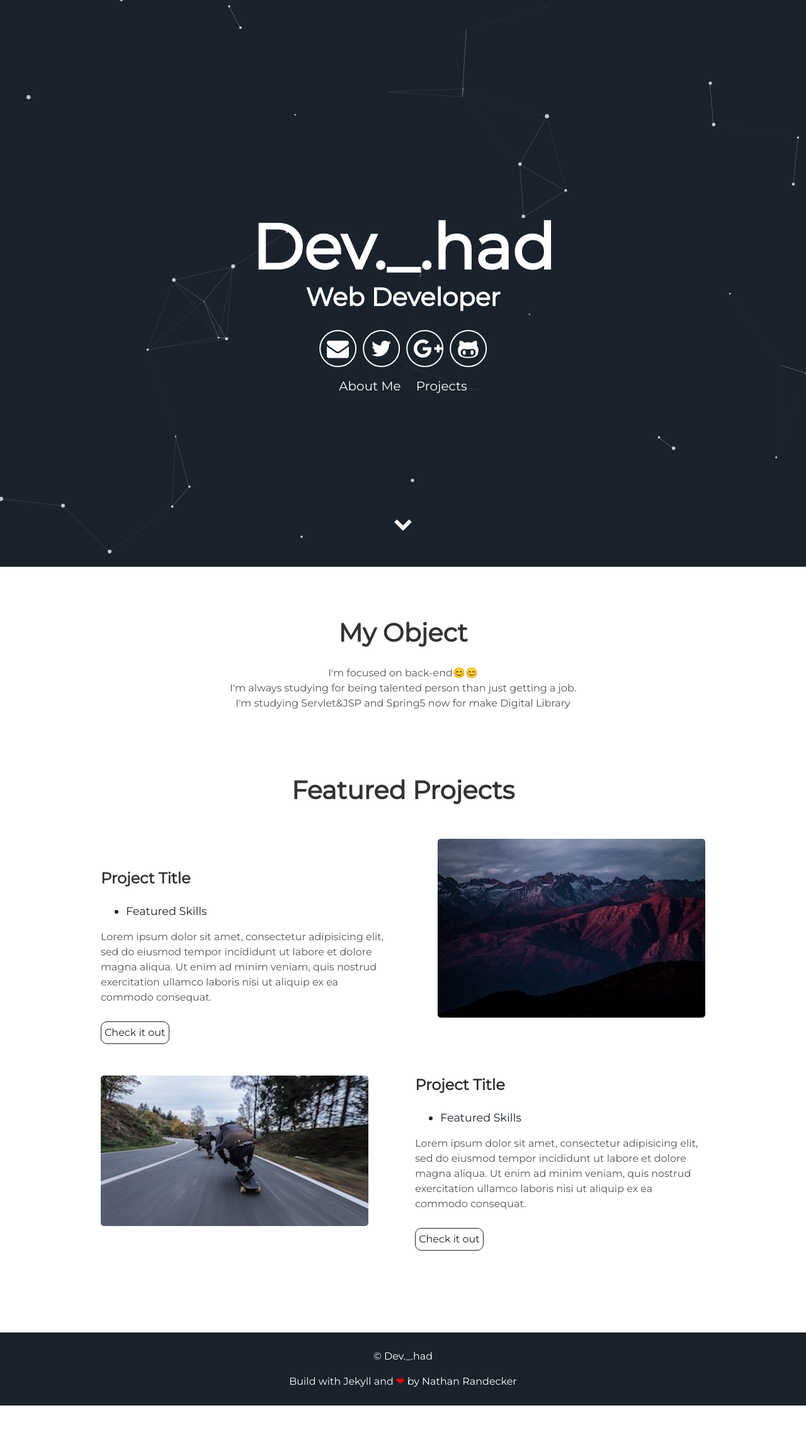
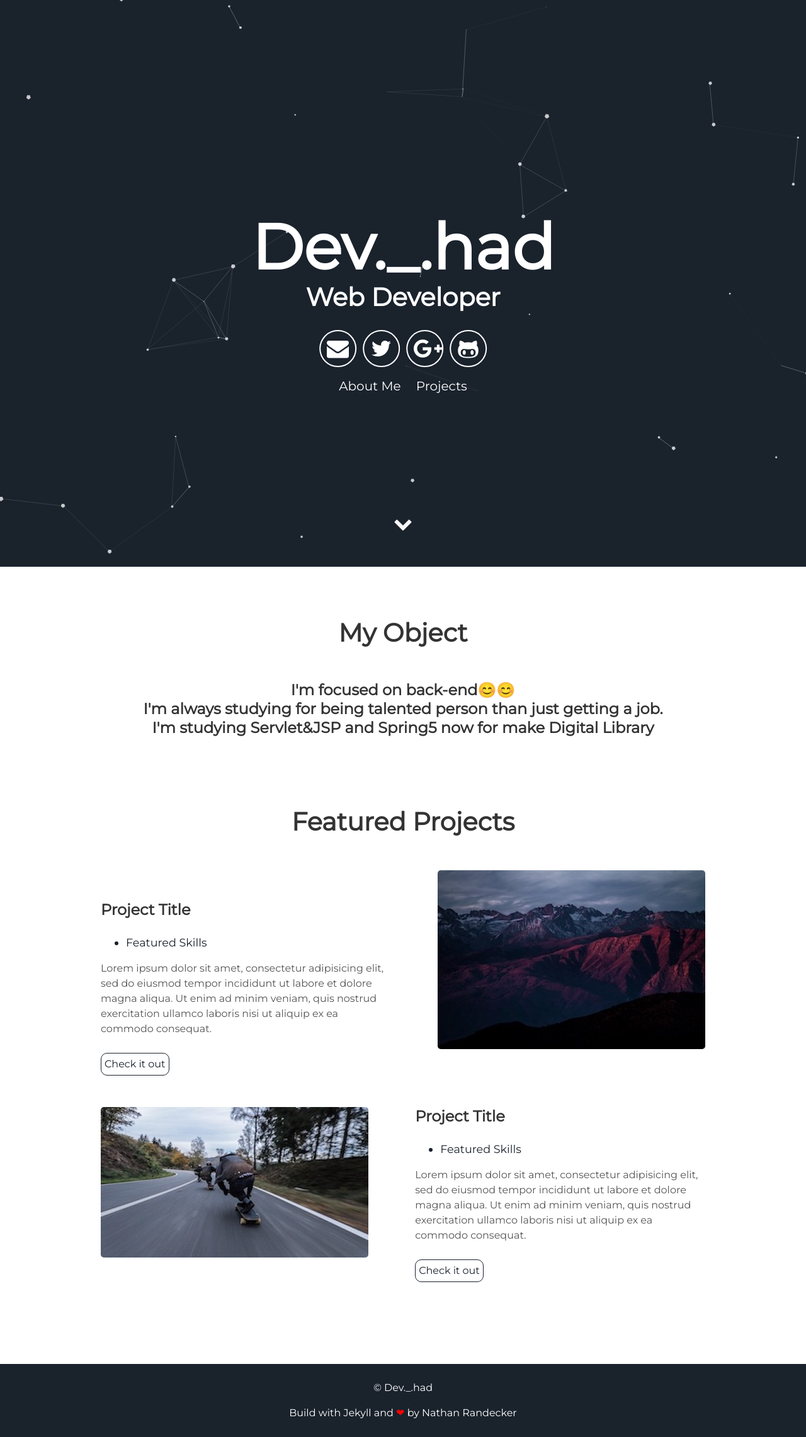
Before and after one commit to hadongkyoun/hadongkyoun.github.io, a Jekyll site: the page built from index.html, in a window 1280 px wide. Shown: the whole page at 63% size. Built offline with Jekyll 4.4.1, drawn with Linux system fonts in a browser that asks for light colours; before the commit the page ends 2232 px from its top, so only the background shows below that.

Commit message:
change font size

```diff
--- a/_includes/about.html
+++ b/_includes/about.html
@@ -1,6 +1,6 @@
  <div class="user-details">
   <h1> My Object </h1>
-  <p> I'm focused on back-end😊😊<br>
+  <h3> I'm focused on back-end😊😊<br>
       I'm always studying for being talented person than just getting a job.<br>
-      I'm studying Servlet&JSP and Spring5 now for make Digital Library </p>
+      I'm studying Servlet&JSP and Spring5 now for make Digital Library </h3>
 </div>
```
